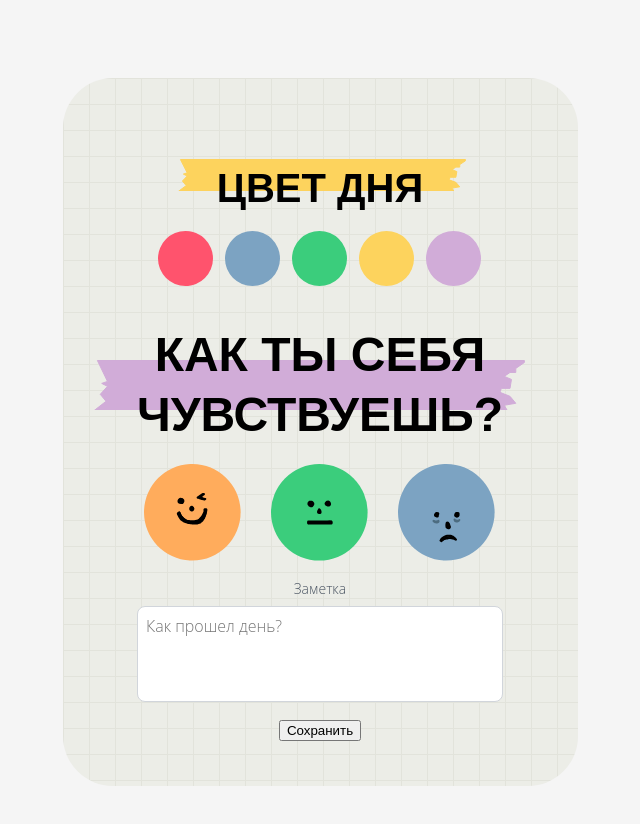
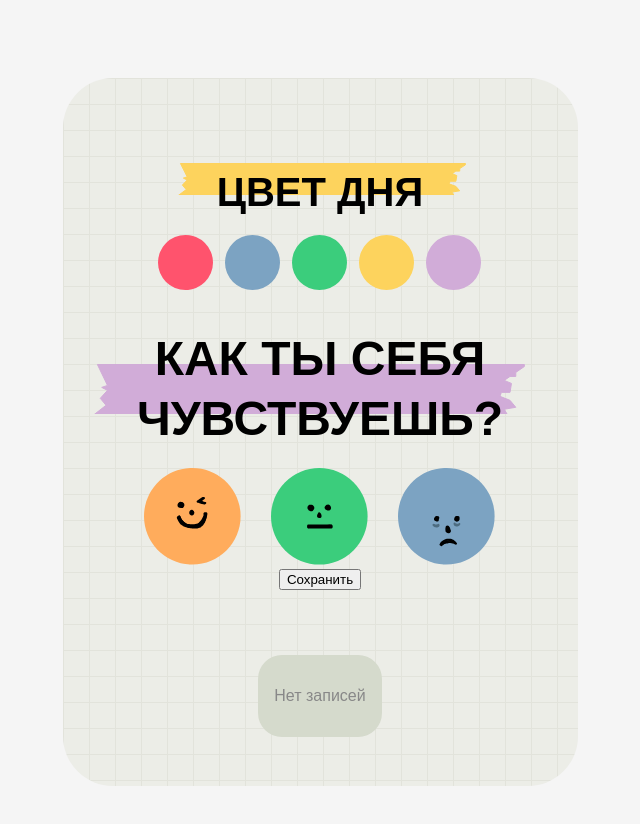
Before and after one commit to AlekSidorova/mood-journal, a React (Vite) app: page / in a window 1280 px wide. Shown: the top 824 px of the page, without its empty margins (320-960 px from the left). Built offline with nearby package versions, Linux system fonts and the light colour scheme.

Commit message:
feat: добавлена лента настроения

```diff
--- a/src/components/App/App.module.css
+++ b/src/components/App/App.module.css
@@ -19,6 +19,7 @@
   background-size: 26px 26px;
 
   display: flex;
+  flex-wrap: wrap;
   justify-content: center;
   align-items: center;
   padding: 2rem;
--- a/src/components/App/App.tsx
+++ b/src/components/App/App.tsx
@@ -1,5 +1,6 @@
 import React from "react";
 import MoodForm from "../../pages/MoodForm/MoodForm";
+import MoodList from "../../pages/MoodList/MoodList";
 import styles from "./App.module.css";
 
 const App: React.FC = () => {
@@ -7,6 +8,7 @@ const App: React.FC = () => {
     <div className={styles.app}>
       <div className={styles.moodBackground}>
         <MoodForm />
+        <MoodList />
       </div>
     </div>
   );
--- a/src/pages/MoodForm/MoodForm.tsx
+++ b/src/pages/MoodForm/MoodForm.tsx
@@ -1,7 +1,7 @@
 import React, { useState } from "react";
 import type { MoodEntry } from "../../types";
 import MoodButtons from "../../components/MoodButtons/MoodButtons";
-import MoodTextarea from "../../components/MoodTextarea/MoodTextarea";
+//import MoodTextarea from "../../components/MoodTextarea/MoodTextarea";
 import ColorPicker from "../../components/ColorPicker/ColorPicker";
 import { addMoodEntry } from "../../utils/storage";
 import styles from "./MoodForm.module.css";
@@ -47,7 +47,9 @@ const MoodForm: React.FC = () => {
         <br /> чувствуешь?
       </h2>
       <MoodButtons selectedMood={mood} onSelect={setMood} />
-      <MoodTextarea value={note} onChange={setNote} />
+
+      {/* <MoodTextarea value={note} onChange={setNote} /> */}
+
       <button type="submit">Сохранить</button>
     </form>
   );
--- a/src/pages/MoodList/MoodList.module.css
+++ b/src/pages/MoodList/MoodList.module.css
@@ -0,0 +1,64 @@
+.listContainer {
+  display: flex;
+  flex-direction: column;
+  gap: 1.5rem;
+  margin-top: 2rem;
+  padding: 1rem;
+  background-color: #D5DACC;
+  border-radius: 24px;
+
+}
+
+.empty {
+  text-align: center;
+  color: #888;
+  font-size: 1rem;
+  font-family: 'Yiggivoo Unicode', sans-serif;
+}
+
+.card {
+  padding: 1rem 1.2rem;
+  border-radius: 16px;
+  box-shadow: 0 4px 8px rgba(0,0,0,0.08);
+  display: flex;
+  flex-direction: column;
+  gap: 0.5rem;
+  position: relative;
+  color: #000;
+  font-family: 'Yiggivoo Unicode', sans-serif;
+}
+
+.header {
+  display: flex;
+  justify-content: space-between;
+  align-items: center;
+  font-weight: bold;
+  gap: 0.5rem;
+  position: relative;
+}
+
+.header::before {
+  content: '';
+  position: absolute;
+  left: 0;
+  top: 0;
+  bottom: 0;
+  width: 1px;
+  background-color: #ccc; /* вертикальная линия слева */
+  margin-left: -1rem; /* отступ от текста */
+}
+
+.date {
+  font-size: 0.875rem;
+  color: #555;
+}
+
+.mood {
+  font-size: 1.5rem;
+}
+
+.note {
+  font-size: 1rem;
+  line-height: 1.4;
+  word-wrap: break-word;
+}
--- a/src/pages/MoodList/MoodList.tsx
+++ b/src/pages/MoodList/MoodList.tsx
@@ -0,0 +1,43 @@
+import React, { useEffect, useState } from "react";
+import type { MoodEntry } from "../../types";
+import { getMoodEntries } from "../../utils/storage";
+import styles from "./MoodList.module.css";
+
+const MoodList: React.FC = () => {
+  //entries-массив, который хранит записи о настроении
+  //setEntries-обвновление состояния entries
+  const [entries, setEntries] = useState<MoodEntry[]>([]);
+
+  useEffect(() => {
+    //функция, которая бужет загружать данные о записях
+    const fetchEntries = () => {
+      const data = getMoodEntries();
+      setEntries([...data].reverse()); // создаём новый массив и показываем новые записи сверху
+    };
+
+    fetchEntries();
+  }, []);
+
+  return (
+    <div className={styles.listContainer}>
+      {entries.length === 0 && <p className={styles.empty}>Нет записей</p>}
+      {entries.map((entry) => (
+        <div
+          key={entry.id}
+          className={styles.card}
+          style={{ backgroundColor: entry.color }}
+        >
+          <div className={styles.header}>
+            <span className={styles.date}>
+              {new Date(entry.date).toLocaleDateString()}
+            </span>
+            <span className={styles.mood}>{entry.mood}</span>
+          </div>
+          <p className={styles.note}>{entry.note}</p>
+        </div>
+      ))}
+    </div>
+  );
+};
+
+export default MoodList;
```
